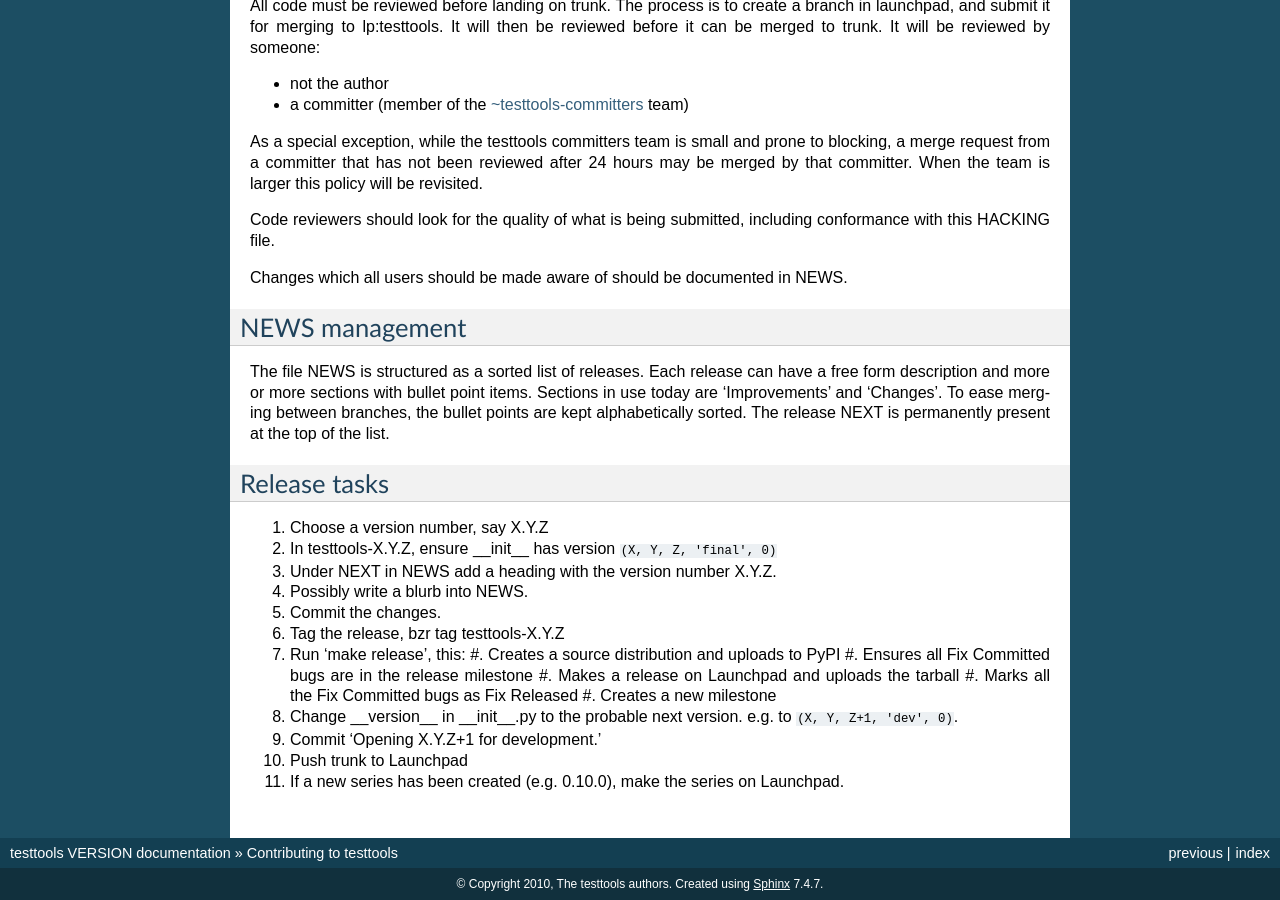
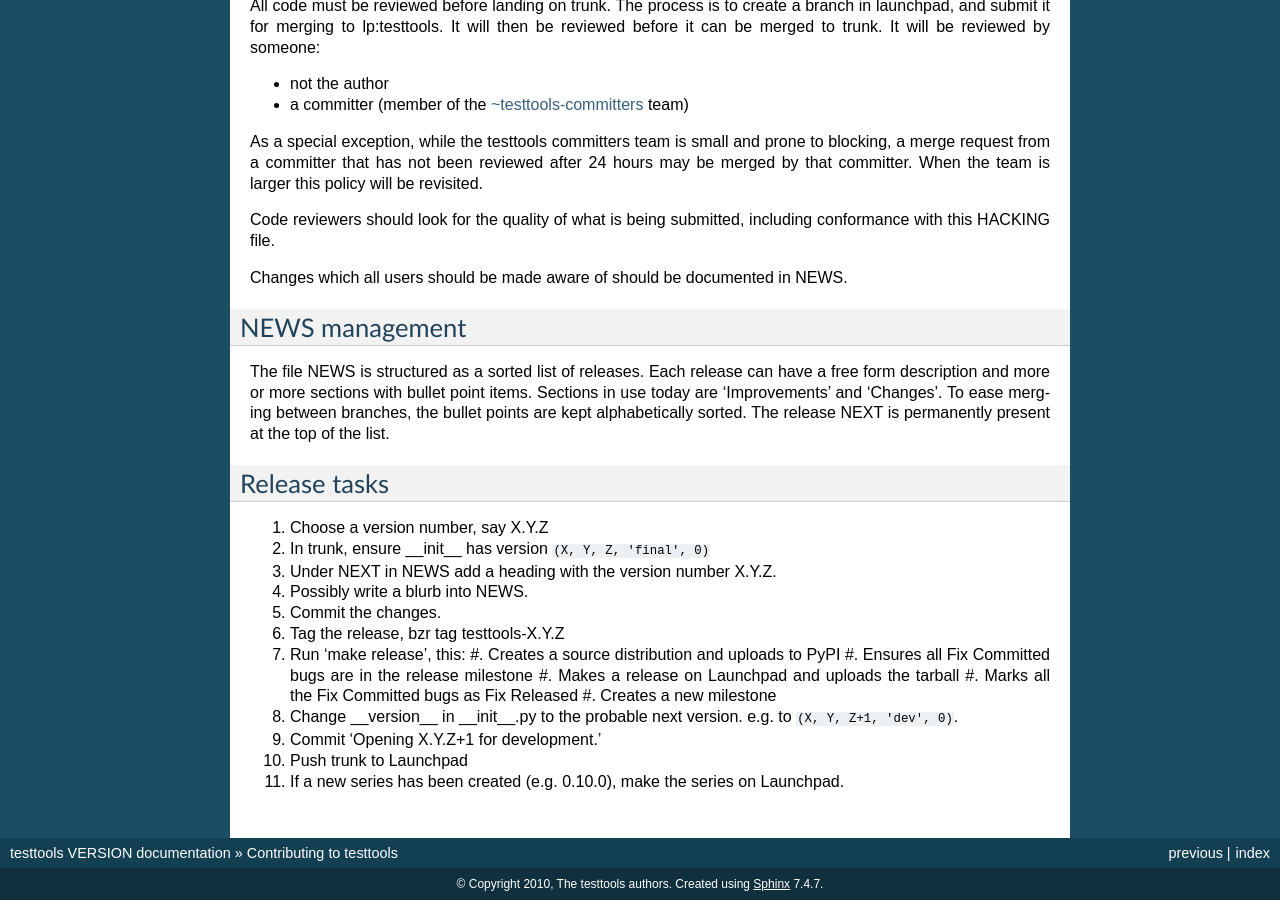
Before and after one commit to testing-cabal/testtools, a Sphinx documentation site: the page built from doc/hacking.rst, in a window 1280 px wide and 900 px high, scrolled down 1533 px. Built offline with Sphinx 7.4.7, drawn with Linux system fonts in a browser that asks for light colours; pages that are not in the unit, such as notebooks, are missing from menus.

Commit message:
Release 0.9.27.

```diff
--- a/doc/hacking.rst
+++ b/doc/hacking.rst
@@ -123,7 +123,7 @@ Release tasks
 -------------
 
 #. Choose a version number, say X.Y.Z
-#. In testtools-X.Y.Z, ensure __init__ has version ``(X, Y, Z, 'final', 0)``
+#. In trunk, ensure __init__ has version ``(X, Y, Z, 'final', 0)``
 #. Under NEXT in NEWS add a heading with the version number X.Y.Z.
 #. Possibly write a blurb into NEWS.
 #. Commit the changes.
--- a/testtools/__init__.py
+++ b/testtools/__init__.py
@@ -94,4 +94,4 @@ else:
 # If the releaselevel is 'final', then the tarball will be major.minor.micro.
 # Otherwise it is major.minor.micro~$(revno).
 
-__version__ = (0, 9, 27, 'dev', 0)
+__version__ = (0, 9, 27, 'final', 0)
```
Also changed, not shown: 1 other file.
